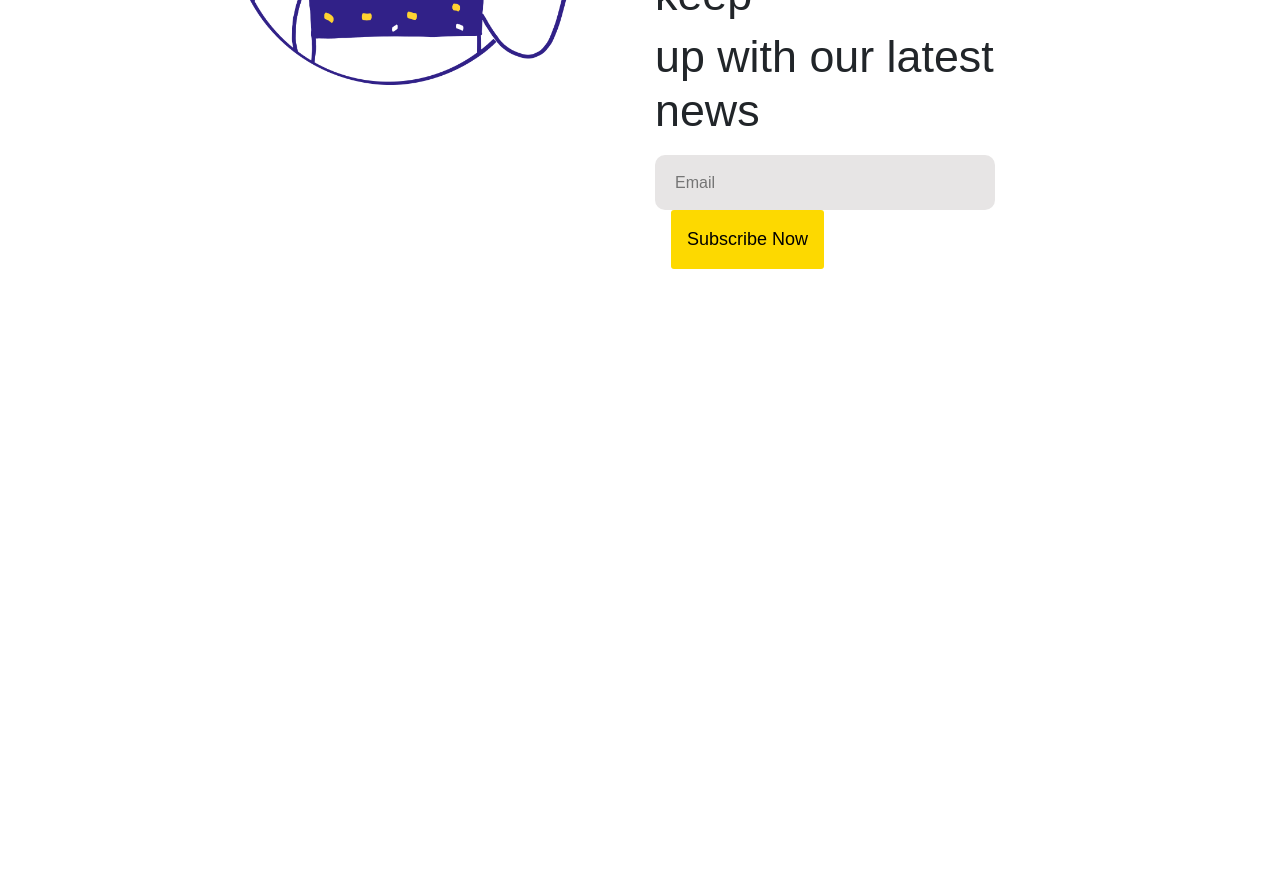
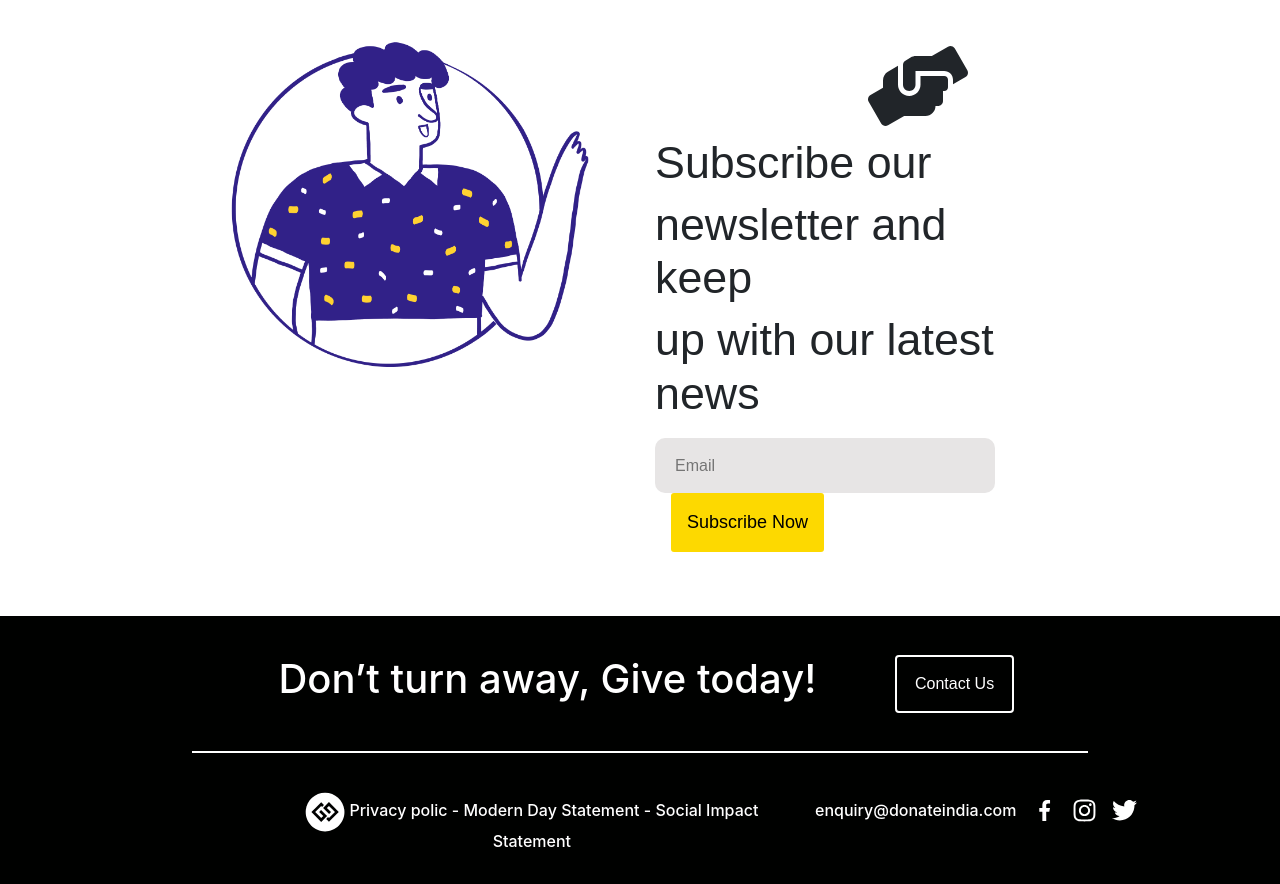
Before and after one commit to tanujdey7/donateindia, a React (Create React App) app: page / in a window 1280 px wide. Shown: the part 4780-5664 px from the top of the page. Before the commit the page ends 5049 px from the top, so only its background shows below. Built offline with nearby package versions, Linux system fonts and the light colour scheme.

Commit message:
created footer

```diff
--- a/src/App.js
+++ b/src/App.js
@@ -3,12 +3,13 @@ import React from "react";
 import './App.css';
 import Navbar from "./Components/HeadFoot/Navbar";
 import Home from "./Components/Home";
-
+import Footer from "./Components/HeadFoot/Footer";
 function App() {
   return (
     <div className="App">
       <Navbar />
       <Home />
+      <Footer />
     </div>
   );
 }
--- /dev/null
+++ b/src/Components/HeadFoot/Footer.css
@@ -0,0 +1,68 @@
+.footer-wrapper {
+  width: 100%;
+  background-color: #000100;
+  padding-top: 3%;
+  padding-bottom: 2%;
+}
+.footer-row-one {
+  /* background-color: green; */
+  margin-left: auto;
+  margin-right: auto;
+  width: 75%;
+}
+
+.footer-btn {
+  background: transparent;
+  color: #ffffff;
+  font-family: "Poppins", sans-serif;
+  float: left;
+  border: 2px solid #ffffff;
+  padding: 15px 18px;
+}
+
+.footer-row-col-one > h1 {
+  float: left;
+  margin-left: 15%;
+  color: #ffffff;
+}
+
+.footer-line {
+  width: 70%;
+  margin-top:3%;
+  margin-left: auto;
+  margin-right: auto;
+  margin-bottom: 3%;
+  /* cursor: pointer; */
+  height: 2px;
+  background-color: #ffffff;
+}
+
+/* two */
+
+.footer-row-col-three > h6 {
+  color: #ffffff;
+  float: left;
+  margin-left: 17%;
+}
+.footer-row-two {
+  /* background-color: red; */
+  margin-left: auto;
+  margin-right: auto;
+  width: 75%;
+}
+
+.footer-icons-div {
+
+  margin-top: 5px;
+  display: flex;
+}
+
+.footer-icons-div > h6 {
+  color: #ffffff;
+}
+
+.footer-icons-div > a {
+  margin-left: 15px;
+  color: #ffffff;
+  /* color: #ffffff; */
+}
--- /dev/null
+++ b/src/Components/HeadFoot/Footer.jsx
@@ -0,0 +1,39 @@
+import React from 'react';
+import "./Footer.css";
+import { FaGgCircle} from "react-icons/fa";
+import { FaInstagram} from "react-icons/fa";
+import { GrFacebookOption,GrTwitter} from "react-icons/gr";
+
+const Footer=()=> {
+    return (
+        <div className="footer-wrapper">
+            <div className="footer-row-one row">
+                <div className="footer-row-col-one col-9">
+                    <h1>Don’t turn away, Give today!</h1>
+                </div>
+                <div className="footer-row-col-two col-3">
+                    <button className="btn footer-btn">Contact Us</button>
+                </div>
+            </div>
+            <div className="footer-line">
+            {/* <h1>.</h1> */}
+            </div>
+            <div className="footer-row-two row">
+                <div className="footer-row-col-three col-8">
+                    <h6><FaGgCircle size={40} />  Privacy polic - Modern Day Statement - Social Impact Statement</h6>
+                </div>
+                <div className="footer-row-col-four col-4">
+                    <div className="footer-icons-div">
+                        <h6 className="mt-1">enquiry@donateindia.com</h6>
+                        <a href="#"><GrFacebookOption size={25} /></a>
+                        <a href="#"><FaInstagram size={25} /></a>
+                        <a href="#"><GrTwitter size={25} /></a>
+                    </div>
+
+                </div>
+            </div>
+        </div>
+    )
+}
+
+export default Footer;
--- a/src/Components/Home.jsx
+++ b/src/Components/Home.jsx
@@ -8,6 +8,7 @@ import Supportus from "./Sections/Supportus";
 import Joinmission from "./Sections/Joinmission";
 import Donationcount from "./Sections/Donationcount";
 import Volunteers from "./Sections/Volunteers";
+import Newsletter from "./Sections/Newsletter";
 import "./Home.css";
 // import Volunteers from "./Sections/Volunteers";
 
@@ -75,8 +76,13 @@ const Home = () => {
         <Donationcount />
       </div>
       <div className="Volunteers-section">
+        <Volunteers />
+      </div>
+      <div className="Joinmission-section">
         <Joinmission />
-        <Volunteers />
+      </div>
+      <div className="Newsletter-section">
+        <Newsletter />
       </div>
     </div>
   );
--- a/src/Components/Sections/Joinmission.css
+++ b/src/Components/Sections/Joinmission.css
@@ -4,8 +4,8 @@
 
 .joinmission-div {
   width: 70%;
-  margin-top: 4%;
-  margin-bottom: 4%;
+  margin-top: 1%;
+  margin-bottom: 1%;
   border-radius: 20px;
   margin-left: auto;
   margin-right: auto;
--- /dev/null
+++ b/src/Components/Sections/Newsletter.css
@@ -0,0 +1,51 @@
+/* subscribe */
+.newsletter-wrapper{
+    width: 100%;
+    /* background-color: red; */
+    padding-top:4%;
+    padding-bottom: 5%;
+}
+.subscribe-row{
+    width: 70%;
+    margin-top:4%;
+    margin-left: auto;
+    margin-right: auto;
+    /* background-color: red; */
+}
+
+.subscribe-title-div{
+    width: 85%;
+    text-align: left;
+    /* background-color: green; */
+}
+
+.helping-hand-icon{
+    margin-left: 60%;
+}
+
+.subscribe-title-text>h1{
+    font-size: 2.8rem;
+    font-family: "Poppins", sans-serif;
+}
+
+.email-form{
+    width: 340px;
+    height: 55px;
+    border: none;
+    border-radius: 10px;
+    padding-left: 20px;
+    background-color: rgb(231, 229, 229);
+}
+
+.subscribe-btn{
+  padding: 15px 15px;
+  border-radius: 3px;
+  background-color: #fdd900;
+  font-family: "Poppins", sans-serif;
+  color: #000000;
+  font-size: 18px;
+}
+
+.form-inline{
+    margin-top: 5%;
+}
--- /dev/null
+++ b/src/Components/Sections/Newsletter.jsx
@@ -0,0 +1,37 @@
+import React from 'react';
+import "./Newsletter.css";
+import Man from "../Images/icons/man.png";
+import { FaHandsHelping } from "react-icons/fa";
+const Newsletter = () => {
+    return (
+        <div className="newsletter-wrapper">
+            <div className="subscribe-row row">
+                <div className="col-6">
+                    <div className="subscribe-img-div">
+                        <img src={Man} width="370" />
+                    </div>
+                </div>
+                <div className="col-6">
+                    <div className="subscribe-title-div">
+                        <div className="helping-hand-icon-div">
+                            <FaHandsHelping className="helping-hand-icon" size={100} />
+                        </div>
+                        <div className="subscribe-title-text">
+                            <h1>Subscribe our</h1>
+                            <h1>newsletter and keep</h1>
+                            <h1>up with our latest news</h1>
+                        </div>
+                        <form class="form-inline">
+                            <div class="form-group ">
+                                <input type="email" class="email-form" id="email" placeholder="Email" />
+                            </div>
+                            <button type="submit" class="btn subscribe-btn mx-sm-3">Subscribe Now</button>
+                        </form>
+                    </div>
+                </div>
+            </div>
+        </div>
+    )
+}
+
+export default Newsletter;
--- a/src/Components/Sections/Volunteers.css
+++ b/src/Components/Sections/Volunteers.css
@@ -1,8 +1,8 @@
 .volunteers-wrapper {
   width: 100%;
   height: 950px;
-  padding-top: 2%;
-  margin-bottom: 1%;
+  padding-top: 5%;
+  margin-bottom: 0%;
 }
 .volunteers-title-div > h1 {
   font-size: 2.5rem;
@@ -10,7 +10,7 @@
 }
 .volunteers-row {
   width: 64%;
-  margin-top: 2%;
+  margin-top: 3%;
   padding: 0px;
   margin-left: auto;
   margin-right: auto;
@@ -65,51 +65,3 @@
   /* border: none; */
   margin: 27px 0px 0px 0px;
 }
-
-
-/* subscribe */
-
-.subscribe-row{
-    width: 70%;
-    margin-top:8%;
-    margin-left: auto;
-    margin-right: auto;
-    /* background-color: red; */
-}
-
-.subscribe-title-div{
-    width: 85%;
-    text-align: left;
-    /* background-color: green; */
-}
-
-.helping-hand-icon{
-    margin-left: 60%;
-}
-
-.subscribe-title-text>h1{
-    font-size: 2.8rem;
-    font-family: "Poppins", sans-serif;
-}
-
-.email-form{
-    width: 340px;
-    height: 55px;
-    border: none;
-    border-radius: 10px;
-    padding-left: 20px;
-    background-color: rgb(231, 229, 229);
-}
-
-.subscribe-btn{
-  padding: 15px 15px;
-  border-radius: 3px;
-  background-color: #fdd900;
-  font-family: "Poppins", sans-serif;
-  color: #000000;
-  font-size: 18px;
-}
-
-.form-inline{
-    margin-top: 5%;
-}
--- a/src/Components/Sections/Volunteers.jsx
+++ b/src/Components/Sections/Volunteers.jsx
@@ -1,8 +1,6 @@
 import React from 'react';
 import "./Volunteers.css";
 import Users from "../Images/icons/user.svg";
-import Man from "../Images/icons/man.png";
-import { FaHandsHelping } from "react-icons/fa";
 import { AiOutlineMinus} from "react-icons/ai";
 
 const Volunteers = () => {
@@ -53,31 +51,7 @@ const Volunteers = () => {
                     </div>
                 </div>
             </div>
-            <div className="subscribe-row row">
-                <div className="col-6">
-                    <div className="subscribe-img-div">
-                        <img src={Man} width="370" />
-                    </div>
-                </div>
-                <div className="col-6">
-                    <div className="subscribe-title-div">
-                        <div className="helping-hand-icon-div">
-                            <FaHandsHelping className="helping-hand-icon" size={100} />
-                        </div>
-                        <div className="subscribe-title-text">
-                            <h1>Subscribe our</h1>
-                            <h1>newsletter and keep</h1>
-                            <h1>up with our latest news</h1>
-                        </div>
-                        <form class="form-inline">
-                            <div class="form-group ">
-                                <input type="email" class="email-form" id="email" placeholder="Email" />
-                            </div>
-                            <button type="submit" class="btn subscribe-btn mx-sm-3">Subscribe Now</button>
-                        </form>
-                    </div>
-                </div>
-            </div>
+
         </div>
     )
 }
```
